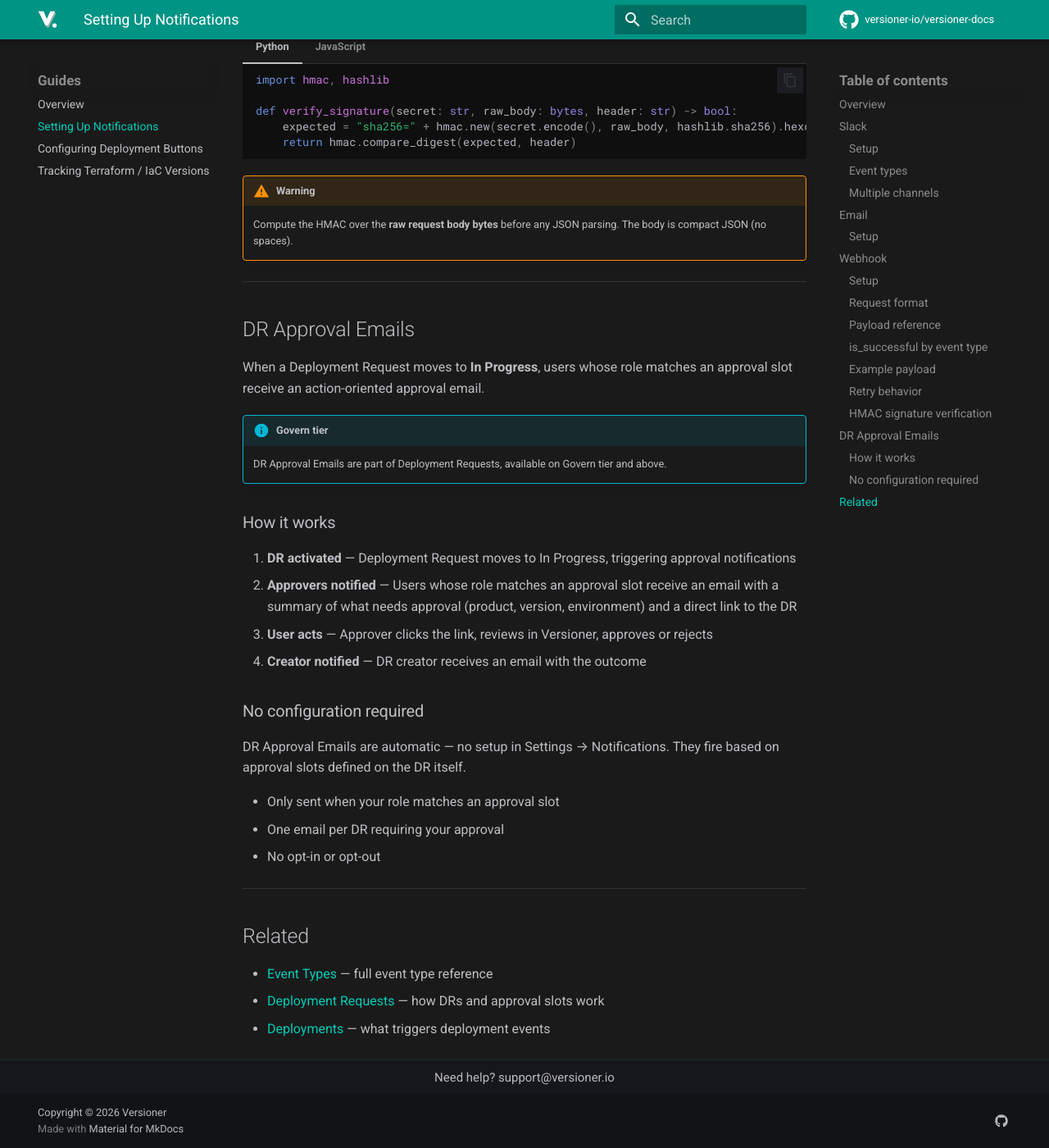
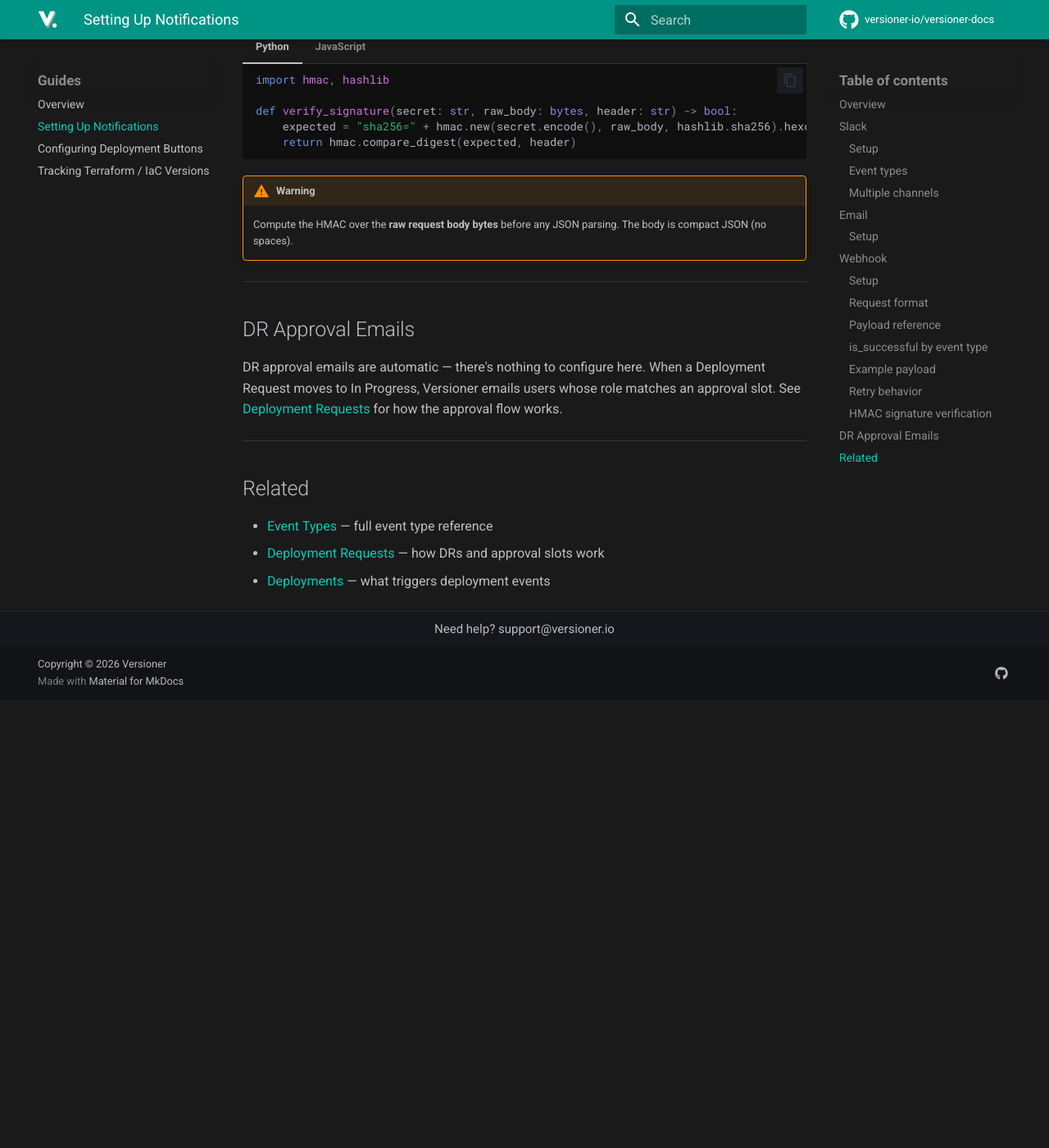
Before and after one commit to versioner-io/versioner-docs, an MkDocs documentation site: the page built from public/guides/notifications.md, in a window 1280 px wide and 1400 px high, scrolled down 5372 px. Shown: the whole window at 82% size. Built offline with MkDocs 1.6.1 and Material for MkDocs 9.7.7, drawn with Linux system fonts in a browser that asks for light colours; comment, search, counter and statistics services are not loaded; after the commit the page ends 6225 px from its top, so only the background shows below that.

Commit message:
docs: move DR approval email content to deployment-requests page
The DR Approval Emails section had no setup content — approvals are
automatic, not configurable. Replaced with a 2-line pointer to the
Deployment Requests concept page where the approval flow is documented.

Co-Authored-By: Claude Sonnet 4.6 <noreply@anthropic.com>

```diff
--- a/public/guides/notifications.md
+++ b/public/guides/notifications.md
@@ -190,25 +190,7 @@ When a secret is configured, Versioner signs the raw compact-JSON body and adds
 
 ## DR Approval Emails
 
-When a Deployment Request moves to **In Progress**, users whose role matches an approval slot receive an action-oriented approval email.
-
-!!! info "Govern tier"
-    DR Approval Emails are part of Deployment Requests, available on Govern tier and above.
-
-### How it works
-
-1. **DR activated** — Deployment Request moves to In Progress, triggering approval notifications
-2. **Approvers notified** — Users whose role matches an approval slot receive an email with a summary of what needs approval (product, version, environment) and a direct link to the DR
-3. **User acts** — Approver clicks the link, reviews in Versioner, approves or rejects
-4. **Creator notified** — DR creator receives an email with the outcome
-
-### No configuration required
-
-DR Approval Emails are automatic — no setup in Settings → Notifications. They fire based on approval slots defined on the DR itself.
-
-- Only sent when your role matches an approval slot
-- One email per DR requiring your approval
-- No opt-in or opt-out
+DR approval emails are automatic — there's nothing to configure here. When a Deployment Request moves to In Progress, Versioner emails users whose role matches an approval slot. See [Deployment Requests](../concepts/governance/deployment-requests.md#approval-workflow) for how the approval flow works.
 
 ---
 
```
